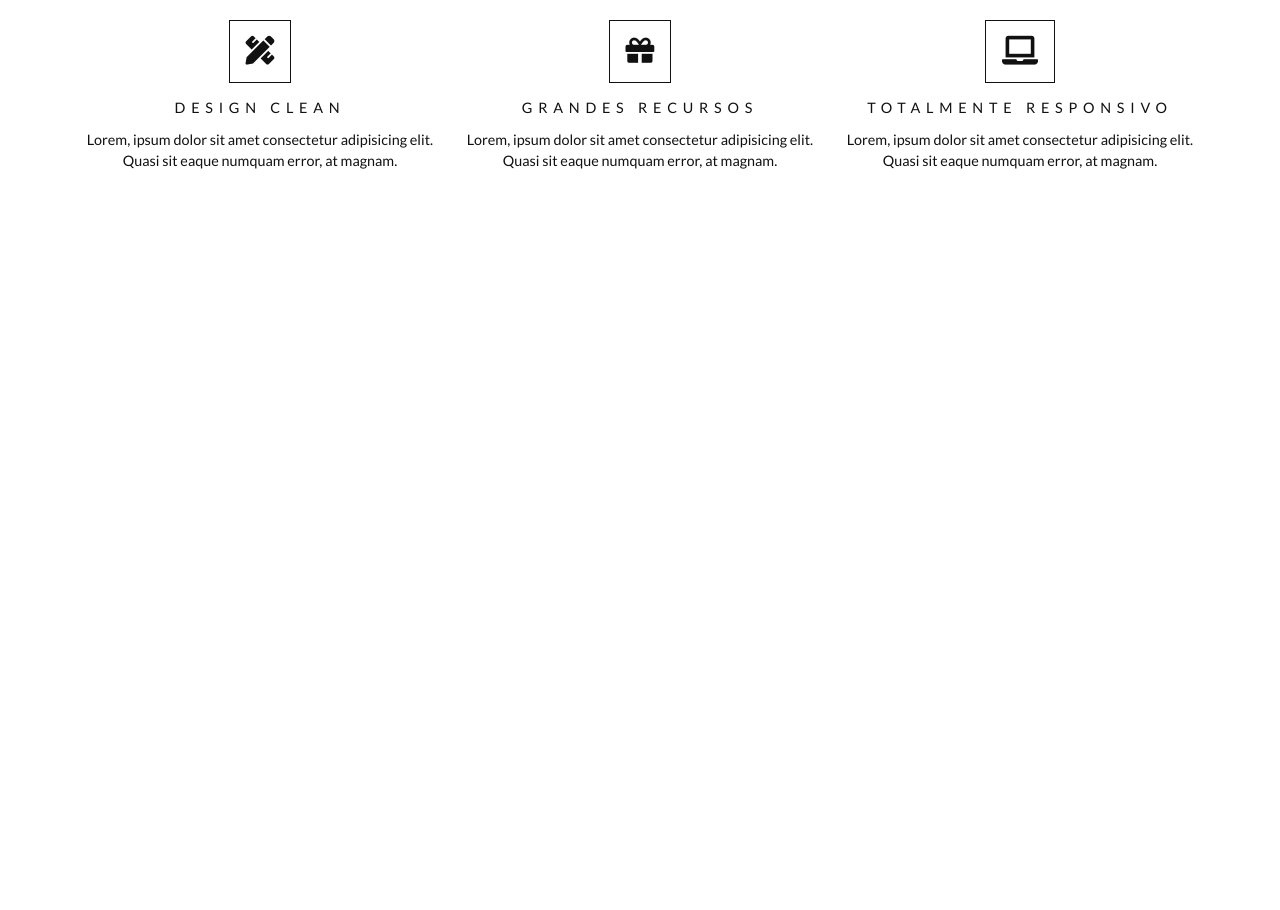
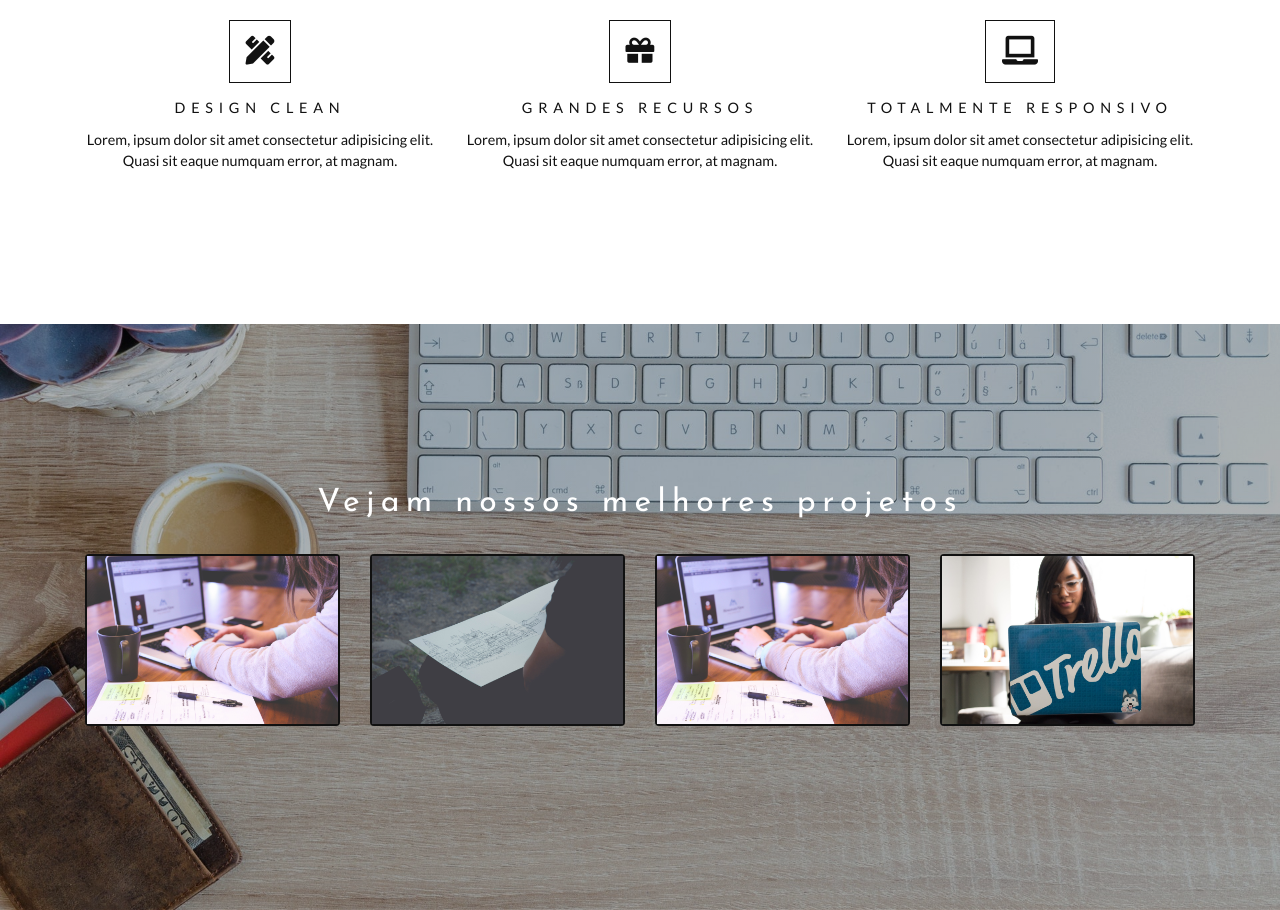
Before and after one commit to Jeffersontellesxz/JStecnologia, a website: page index.html in a window 1280 px wide. Shown: the part 952-1862 px from the top of the page. Before the commit the page ends 1252 px from the top, so only its background shows below. Drawn offline with nearby package versions, Linux system fonts and the light colour scheme.

Commit message:
Secao portfolio e efeitos nos cards prontos

```diff
--- a/index.html
+++ b/index.html
@@ -16,7 +16,7 @@
     <header class="header" id="header">
         <nav class="navbar navbar-expand-md navbar-light">
             <div class="container">
-                <a href="index.html" class="navbar-brand">JStec</a>
+                <a href="index.html" class="navbar-brand">JStec.</a>
 
                 <div class="navbar-menu" onclick="mobileOpen()">
                     <i class="fas fa-bars"></i>
@@ -33,7 +33,7 @@
             </div>
         </nav>
 
-        <!-- Navbar Mobile -->
+    <!-- Navbar Mobile -->
     <ul class="navbar-mobile">
         <div class="navbar-close" onclick="mobileClose()">
             <i class="fas fa-arrow-right"></i>
@@ -78,12 +78,12 @@
     <section class="services" id="services">
         <div class="container">
             <div class="row text-center">
-                <div class="col-md-4">
+                <div class="col-md-4 mb-4">
                     <i class="fas fa-pencil-ruler"></i>
                     <h4>Design Clean</h4>
                     <p>Lorem, ipsum dolor sit amet consectetur adipisicing elit. Quasi sit eaque numquam error, at magnam.</p>
                 </div>
-                <div class="col-md-4">
+                <div class="col-md-4 mb-4">
                     <i class="fas fa-gift"></i>
                     <h4>Grandes Recursos</h4>
                     <p>Lorem, ipsum dolor sit amet consectetur adipisicing elit. Quasi sit eaque numquam error, at magnam.</p>
@@ -97,6 +97,59 @@
         </div>
     </section>
 
+    <!-- Portfolio Section -->
+    <div class="portfolio" id="portfolio">
+        <div class="container">
+            <div class="row">
+                <div class="col-sm-12 col-md-12 text-center">
+                    <h2>Vejam nossos melhores projetos</h2>
+                </div>
+            </div>
+            <div class="row">
+                <div class="col-sm-12 col-md-6 col-lg-3">
+                    <div class="card mb-4">
+                        <div class="card-img">
+                            <img src="img/projetos1.jpg" alt="imagens do portfolio">
+                        </div>
+                        <div class="card-nome text-center">
+                            <h6>Nome do projeto</h6>
+                        </div>
+                    </div>
+                </div>
+                <div class="col-sm-12 col-md-6 col-lg-3">
+                    <div class="card mb-4">
+                        <div class="card-img">
+                            <img src="img/projetos2.jpg" alt="imagens do portfolio">
+                        </div>
+                        <div class="card-nome text-center">
+                            <h6>Nome do projeto</h6>
+                        </div>
+                    </div>
+                </div>
+                <div class="col-sm-12 col-md-6 col-lg-3">
+                    <div class="card mb-4">
+                        <div class="card-img text-center">
+                            <img src="img/projetos3.jpg" alt="imagens do portfolio">
+                        </div>
+                        <div class="card-nome text-center">
+                            <h6>Nome do projeto</h6>
+                        </div>
+                    </div>
+                </div>
+                <div class="col-sm-12 col-md-6 col-lg-3">
+                    <div class="card">
+                        <div class="card-img">
+                            <img src="img/projetos4.jpg" alt="imagens do portfolio">
+                        </div>
+                        <div class="card-nome text-center">
+                            <h6>Nome do projeto</h6>
+                        </div>
+                    </div>
+                </div>
+            </div>
+        </div>
+    </div>
+
 
     <script src="https://code.jquery.com/jquery-3.3.1.slim.min.js" integrity="sha384-q8i/X+965DzO0rT7abK41JStQIAqVgRVzpbzo5smXKp4YfRvH+8abtTE1Pi6jizo" crossorigin="anonymous"></script>
     <script src="https://cdnjs.cloudflare.com/ajax/libs/popper.js/1.14.7/umd/popper.min.js" integrity="sha384-UO2eT0CpHqdSJQ6hJty5KVphtPhzWj9WO1clHTMGa3JDZwrnQq4sF86dIHNDz0W1" crossorigin="anonymous"></script>
--- /dev/null
+++ b/scss/_portfolio.scss
@@ -0,0 +1,46 @@
+// Section Portfolio
+.portfolio {
+    padding: 10rem 0;
+    background-image: linear-gradient(rgba(0,0,0,0.3), rgba(0,0,0,0.3))
+    ,url(../img/projetos-bg.jpg);
+    background-size: cover;
+    background-position: center;
+    background-attachment: fixed;
+    color: $js-light;
+
+    // Heading
+    h2 {
+        font-size: 2rem;
+        font-weight: 400;
+        font-family: $js-font-secondary;
+        letter-spacing: 0.4rem;
+        margin-bottom: 2rem;
+    }
+
+    // Cards
+    .card {
+        border: 2px solid $js-dark;
+        cursor: pointer;
+        position: relative;
+        transition: all 0.4s ease-in;
+    }
+
+    // Card name
+    .card-nome {
+        background-color: $js-dark;
+        color: $js-light;
+        padding: 1.3rem 0;
+        display: none;
+        transition: all 0.4s ease-in;
+        position: absolute;
+        bottom: 0;
+        left: 0;
+        width: 100%;
+    }
+
+    // Card cursor on card-name display block
+    .card:hover > .card-nome {
+        display: block;
+        transition: all 0.4s ease-in;
+    }
+}
--- a/scss/_services.scss
+++ b/scss/_services.scss
@@ -1,7 +1,6 @@
 // Section Services
 .services {
     padding: 7rem 0;
-
     // Icones
     .fas {
         font-size: 2em;
--- a/scss/_showcase.scss
+++ b/scss/_showcase.scss
@@ -70,7 +70,7 @@
 // Desktop
 @media(min-width: 769px) {
     .showcase-content {
-        width: 90%;
+        width: 80%;
         margin: 0 auto;
         h2 {
             font-size: 1.5em;
--- a/scss/main.scss
+++ b/scss/main.scss
@@ -8,6 +8,7 @@ $js-font-secondary: 'Josefin Sans', sans-serif;
 // ## Imports ##
 @import 'mixins';
 @import 'navbar';
+@import 'portfolio';
 @import 'services';
 @import 'showcase';
 
@@ -27,4 +28,9 @@ body {
     overflow-x: hidden;
 }
 
+img {
+    width: 100%;
+    overflow: hidden;
+}
+
 // 768px mobile close
```
Also changed, not shown: css/main.css, img/projetos-bg.jpg (added), img/projetos1.jpg (added), img/projetos2.jpg (added), img/projetos3.jpg (added), img/projetos4.jpg (added).
